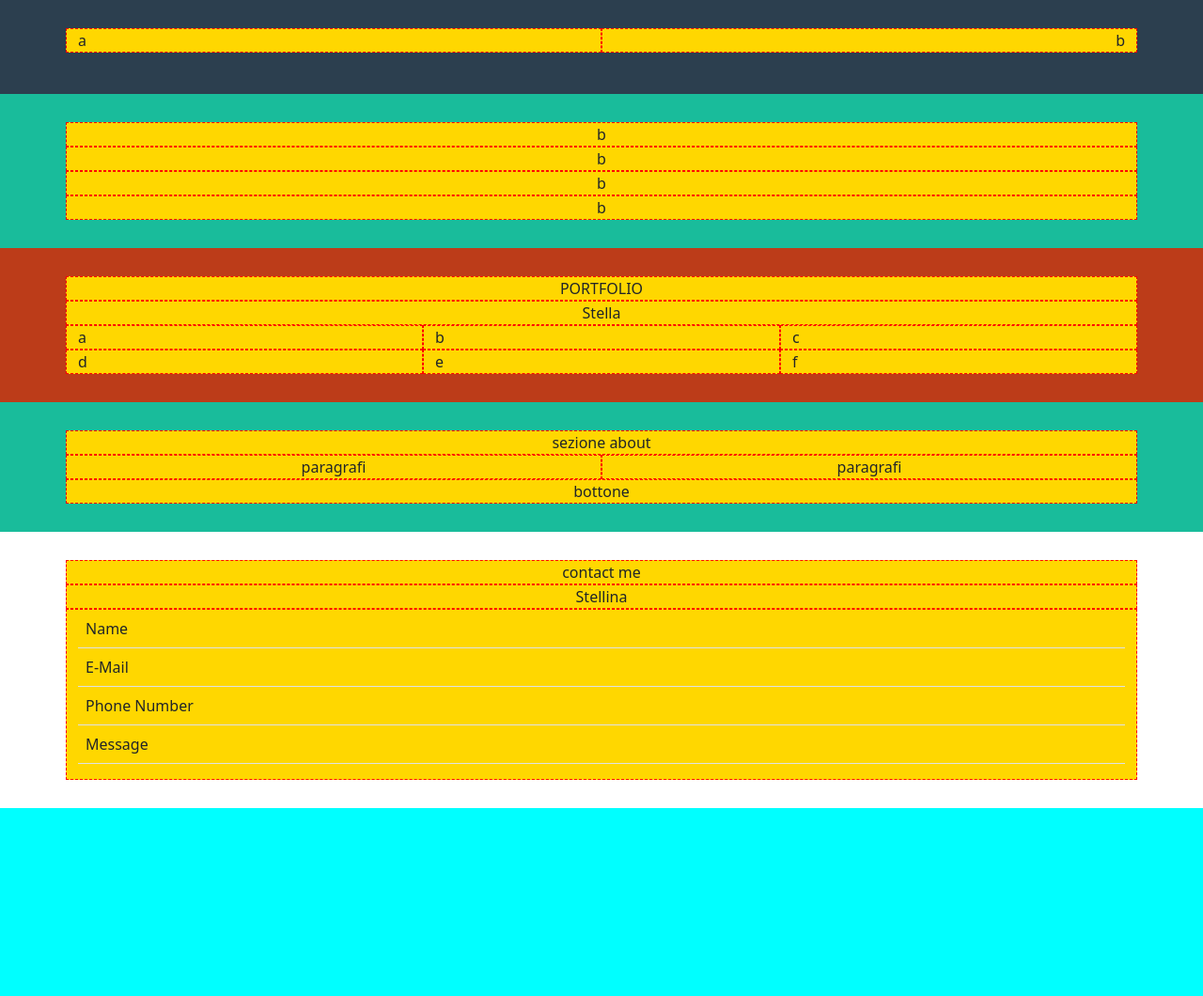
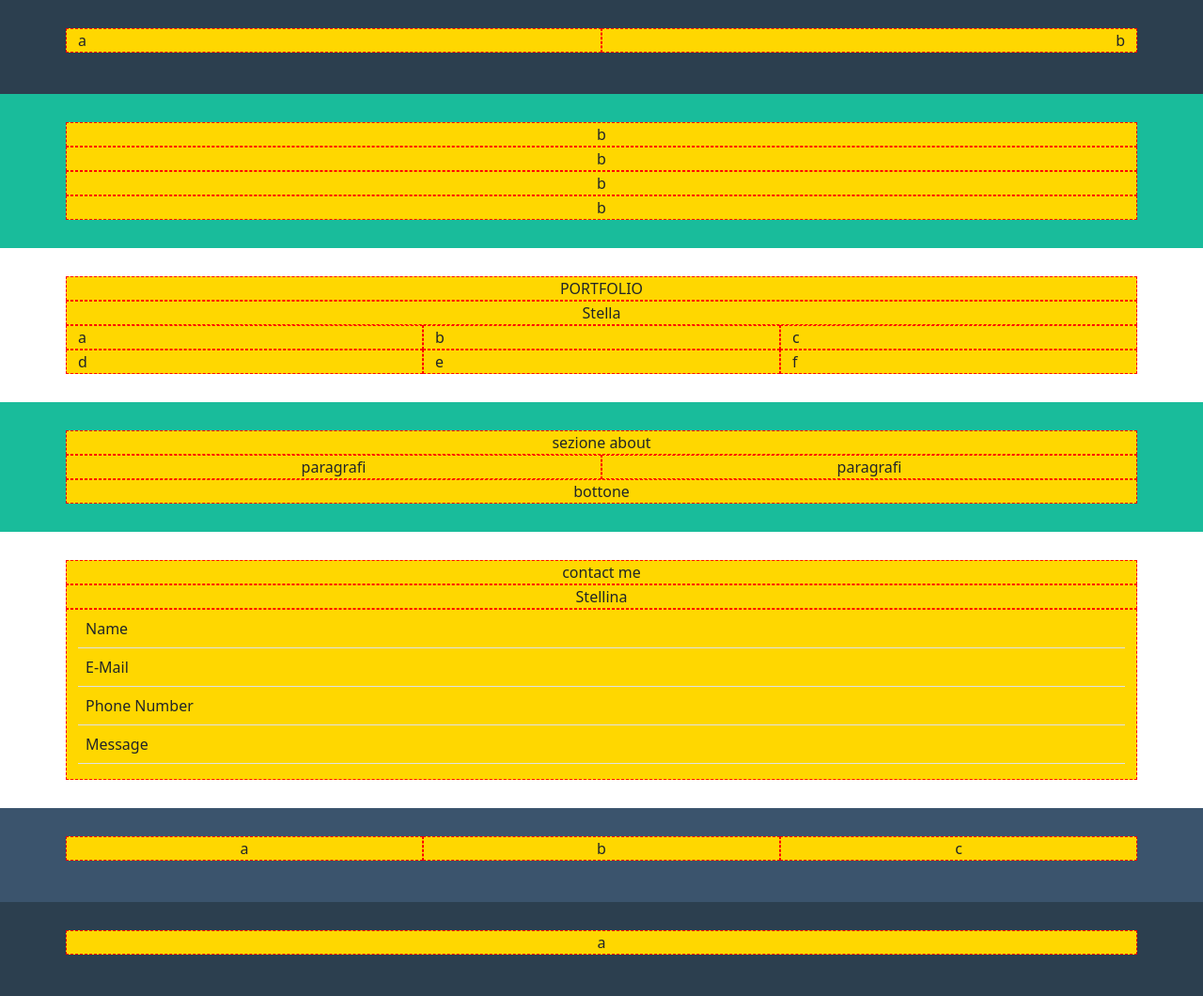
Before and after one commit to DezVibez/html-css-bootstrap-freelancer, a plain HTML site: page index.html in a window 1280 px wide. Shown: the whole page at 94% size. Before the commit the page ends 860 px from the top, so only its background shows below. Drawn offline with nearby package versions, Linux system fonts and the light colour scheme.

Commit message:
fine bootstrap layout

```diff
--- a/index.html
+++ b/index.html
@@ -220,6 +220,44 @@
 
     </div>
 
+    <div class="about">
+
+        <div class="container container-sm container-md">
+
+            <div class="row row-cols-1 row-cols-sm-3">
+
+                <div class="col text-center">
+                    a
+                </div>
+
+                <div class="col text-center">
+                    b
+                </div>
+
+                <div class="col text-center">
+                    c
+
+                </div>
+            </div>
+
+
+        </div>
+
+
+
+    </div>
+
+    <footer>
+        <div class="container container-sm container-md">
+
+            <div class="row">
+                <div class="col text-center">
+                    a
+                </div>
+            </div>
+        </div>
+    </footer>
+
 </body>
 
 </html>
--- a/style.css
+++ b/style.css
@@ -18,7 +18,7 @@ header {
 }
 
 main {
-    background-color: rgb(188, 60, 25);
+    background-color: white;
     padding: 30px;
     min-height: 100px;
 }
@@ -43,3 +43,15 @@ main {
     min-height: 100px;
     padding: 30px;
 }
+
+.about {
+    background-color: rgb(59,84,109);
+    min-height: 100px;
+    padding: 30px;
+}
+
+footer {
+    background-color: rgb(44,63,79);
+    min-height: 100px;
+    padding: 30px;
+}
```
